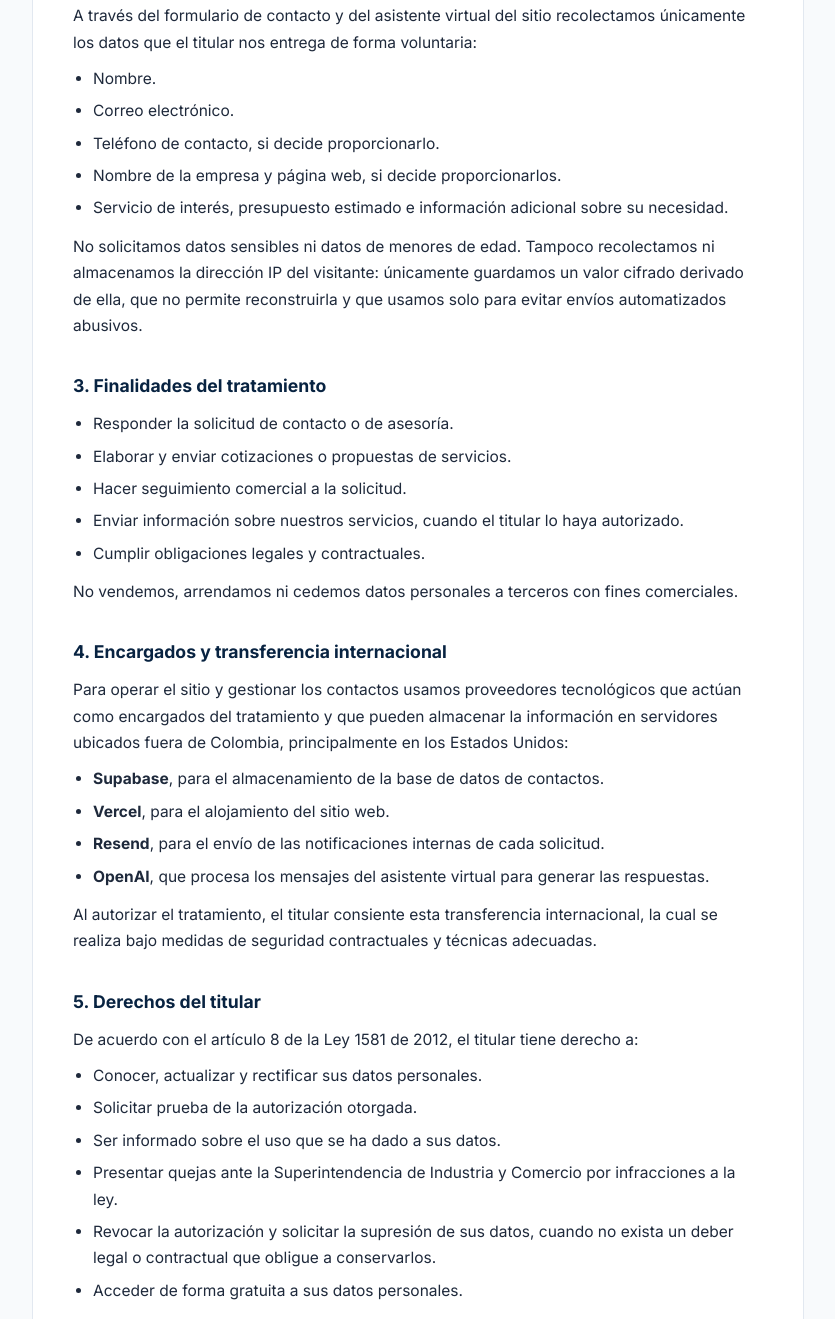
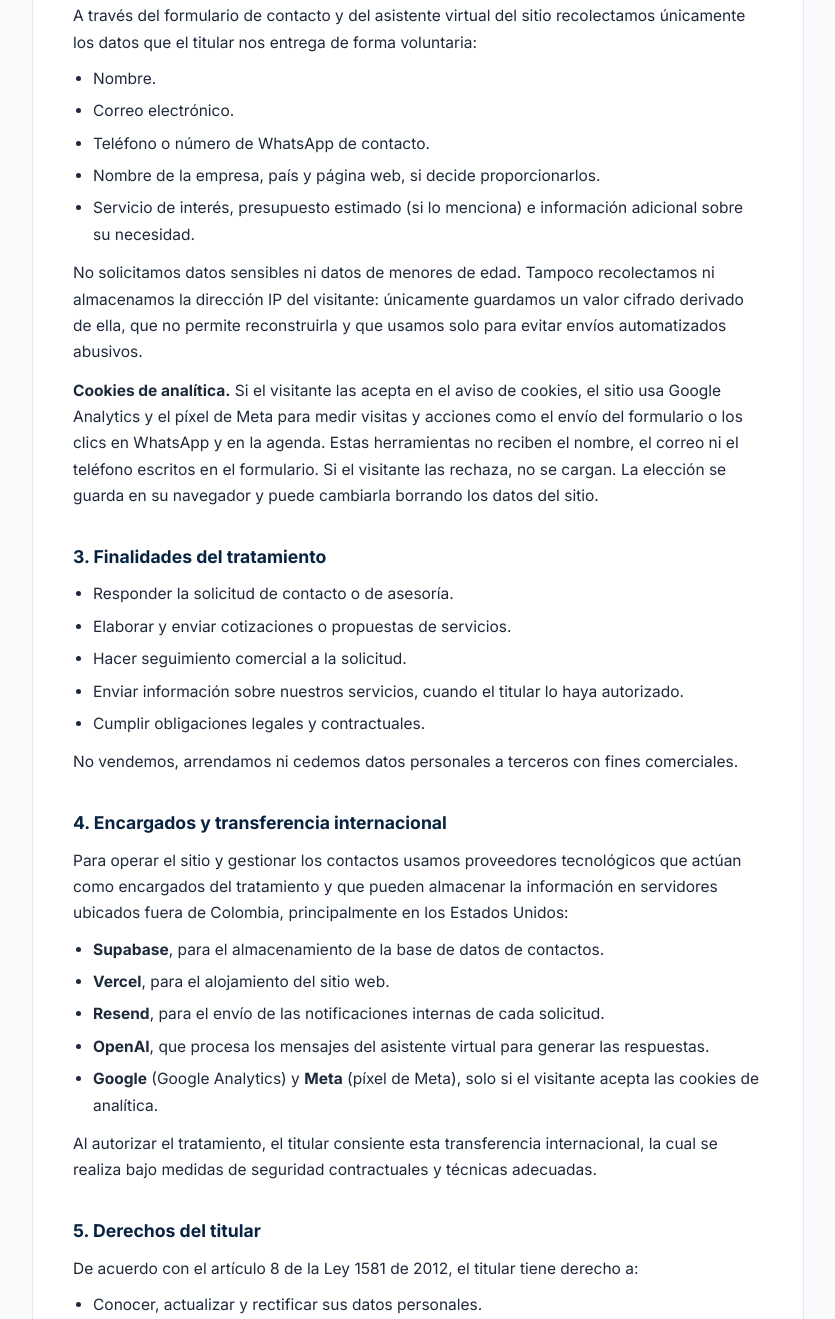
Before and after one commit to WilyerArias77/landing_growing_solutions, a website: page politica-datos.html in a window 1280 px wide. Shown: the part 610-1929 px from the top of the page, without its empty margins (222-1057 px from the left). Drawn offline with Linux system fonts and the light colour scheme.

Commit message:
Enlazar LinkedIn y Facebook; política de datos con cookies y campos nuevos
Pie de página: LinkedIn (perfil personal, mientras no exista la página de la
empresa) y Facebook. Sección 'Quién está detrás': botón al perfil de LinkedIn.
Política de datos: refleja los campos del formulario v2 e informa las cookies
de analítica (Google Analytics y Meta), que solo se activan con aceptación.

Co-Authored-By: Claude Opus 5.5 <noreply@anthropic.com>

```diff
--- a/politica-datos.html
+++ b/politica-datos.html
@@ -201,13 +201,18 @@
         <ul>
           <li>Nombre.</li>
           <li>Correo electrónico.</li>
-          <li>Teléfono de contacto, si decide proporcionarlo.</li>
-          <li>Nombre de la empresa y página web, si decide proporcionarlos.</li>
-          <li>Servicio de interés, presupuesto estimado e información adicional sobre su necesidad.</li>
+          <li>Teléfono o número de WhatsApp de contacto.</li>
+          <li>Nombre de la empresa, país y página web, si decide proporcionarlos.</li>
+          <li>Servicio de interés, presupuesto estimado (si lo menciona) e información adicional sobre su necesidad.</li>
         </ul>
         <p>No solicitamos datos sensibles ni datos de menores de edad. Tampoco recolectamos ni almacenamos
           la dirección IP del visitante: únicamente guardamos un valor cifrado derivado de ella, que no
           permite reconstruirla y que usamos solo para evitar envíos automatizados abusivos.</p>
+        <p><strong>Cookies de analítica.</strong> Si el visitante las acepta en el aviso de cookies, el sitio
+          usa Google Analytics y el píxel de Meta para medir visitas y acciones como el envío del formulario
+          o los clics en WhatsApp y en la agenda. Estas herramientas no reciben el nombre, el correo ni el
+          teléfono escritos en el formulario. Si el visitante las rechaza, no se cargan. La elección se
+          guarda en su navegador y puede cambiarla borrando los datos del sitio.</p>
 
         <h2>3. Finalidades del tratamiento</h2>
         <ul>
@@ -228,6 +233,8 @@
           <li><strong>Vercel</strong>, para el alojamiento del sitio web.</li>
           <li><strong>Resend</strong>, para el envío de las notificaciones internas de cada solicitud.</li>
           <li><strong>OpenAI</strong>, que procesa los mensajes del asistente virtual para generar las respuestas.</li>
+          <li><strong>Google</strong> (Google Analytics) y <strong>Meta</strong> (píxel de Meta), solo si el
+            visitante acepta las cookies de analítica.</li>
         </ul>
         <p>Al autorizar el tratamiento, el titular consiente esta transferencia internacional, la cual se
           realiza bajo medidas de seguridad contractuales y técnicas adecuadas.</p>
```
Also changed, not shown: index.html (+4 -6 lines).
